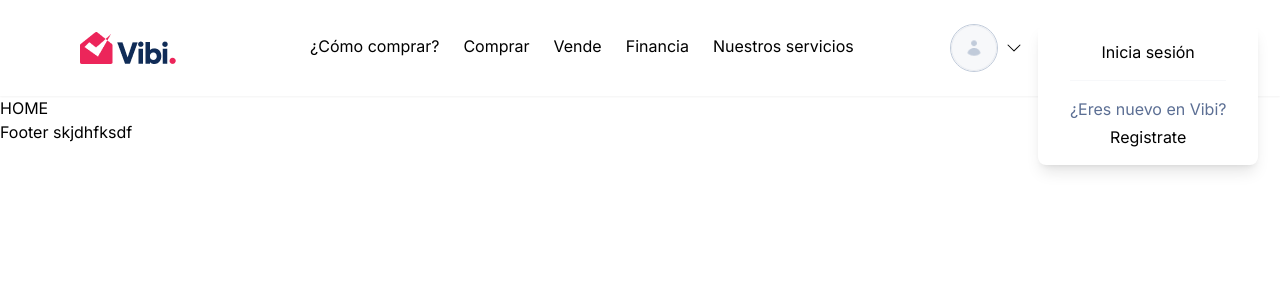
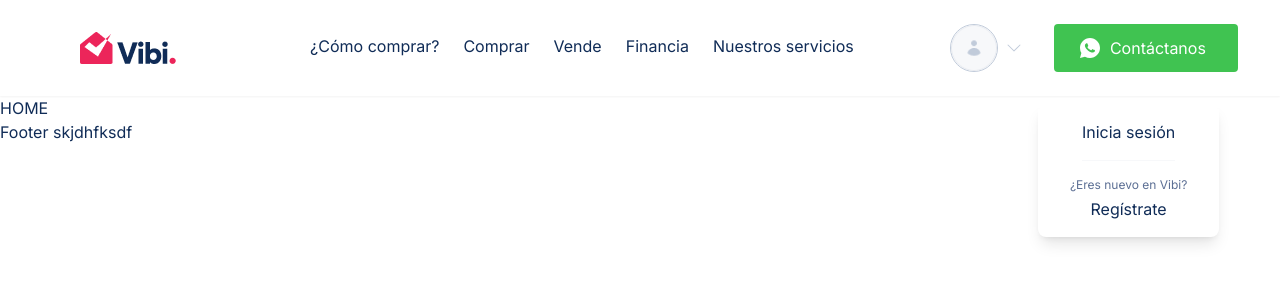
Before and after one commit to gastondvoskin/vibi, a Next.js app in the folder vibi-client/: page / in a window 1280 px wide. Both pictures are taken after a click on the button 1025 px from the left and 48 px from the top of the page. Shown: the top 300 px of the page. Built offline with nearby package versions, Linux system fonts and the light colour scheme.

Commit message:
update(navBar): permanencia de usuario y menu desplegable

```diff
--- a/vibi-client/app/layout.tsx
+++ b/vibi-client/app/layout.tsx
@@ -15,7 +15,7 @@ export const metadata: Metadata = {
 export default function RootLayout({children}: {children: React.ReactNode}) {
   return (
     <html lang="en">
-      <body className={inter.className + " w-[1280px] m-auto"}>
+      <body className={inter.className + " max-w-[1280px] m-auto text-[#102C57]"}>
         <NavBar />
         {children}
         <Footer />
--- a/vibi-client/components/NavBar.tsx
+++ b/vibi-client/components/NavBar.tsx
@@ -21,7 +21,7 @@ export default function NavBar() {
         <NavButton name="Financia" route="/financia" />
         <NavButton name="Nuestros servicios" route="/servicios" />
         </section>
-        <section className="m-auto flex space-x-4">
+        <section className="relative  m-auto flex space-x-4">
           <NavBarProfile/>
           <ButtonVariants leftIcon={<RiWhatsappFill/>} border={false} bgColor="bg-vibiGreen" txColor="text-vibiWhite" text="Contáctanos"/>
         </section>
--- a/vibi-client/components/NavBarProfile.tsx
+++ b/vibi-client/components/NavBarProfile.tsx
@@ -1,19 +1,32 @@
 import Image from "next/image";
-import { useState } from "react";
+import Link from "next/link";
+import { useEffect, useState } from "react";
 import { BsChevronDown } from "react-icons/bs";
 
 export default function NavBarProfile() {
-  let userLogged;
-  if (typeof window !== "undefined") {
-    userLogged = localStorage.getItem("favoriteNumber") || ""
-}
   const [isOpen, setIsOpen] = useState(false);
+  const [userLogged, setUserLogged] = useState<boolean>(false);
+
   const toggleMenu = () => {
     setIsOpen(!isOpen);
   };
+
+  const logOut = () => {
+    localStorage.setItem("isLogged", "false");
+    setUserLogged(false);
+    setIsOpen(!isOpen)
+  };
+
+  useEffect(() => {
+    if (typeof window !== "undefined") {
+      const aux = localStorage.getItem("isLogged") || "false";
+      setUserLogged(JSON.parse(aux));
+    }
+  }, []);
+
   return (
     <>
-      <section className="flex space-x-2">
+      <section className=" flex space-x-2">
         <Image
           src={"/Avatar.png"}
           width={48}
@@ -21,27 +34,42 @@ export default function NavBarProfile() {
           alt="profileImage"
           className="rounded-full border border-[#C1CBDA]"
         />
-        {!userLogged ? <button onClick={toggleMenu} className="">
-          <BsChevronDown color={"text-vibiDarkGrey"} />
-        </button> : ""}
+
+        <button onClick={toggleMenu} className="">
+          <BsChevronDown color={"#C1CBDA"} />
+        </button>
       </section>
       {isOpen ? (
-        <section>
-          <div className="absolute bg-vibiWhite flex flex-col px-8 shadow-lg rounded-lg">
-            <button className="border-b border-mygrey py-4">
-              {" "}
-              Inicia sesión
-            </button>
-            <div className="my-4 flex flex-col space-y-1">
-              <button className="text-vibiDarkGrey">
-                ¿Eres nuevo en Vibi?
-              </button>
-              <button> Registrate </button>
+        !userLogged ? (
+          <section className="">
+            <div className="absolute top-20   bg-vibiWhite flex flex-col px-8 shadow-lg rounded-lg">
+              <Link href="/login" className="border-b border-mygrey py-4 m-auto">
+                Inicia sesión
+              </Link>
+              <div className="my-4 flex flex-col space-y-1">
+                <Link href="/register" className="text-vibiDarkGrey text-xs m-auto">
+                  ¿Eres nuevo en Vibi?
+                </Link>
+                <Link href="/register" className="m-auto">
+                  Regístrate
+                </Link>
+              </div>
             </div>
-          </div>
-        </section>
+          </section>
+        ) : (
+          <section className="">
+            <div className="absolute top-20 right-[350px] bg-vibiWhite flex flex-col px-8 shadow-lg rounded-lg">
+              <Link href="/user/profile" className="border-b border-mygrey py-4 m-auto">
+                Ve a tu perfil
+              </Link>
+              <Link href={"/home"} onClick={logOut} className="text-vibiDarkGrey my-4 m-auto">
+                Cerrar sesión
+              </Link>
+            </div>
+          </section>
+        )
       ) : (
-        ""
+        <section className=""></section>
       )}
     </>
   );
```
